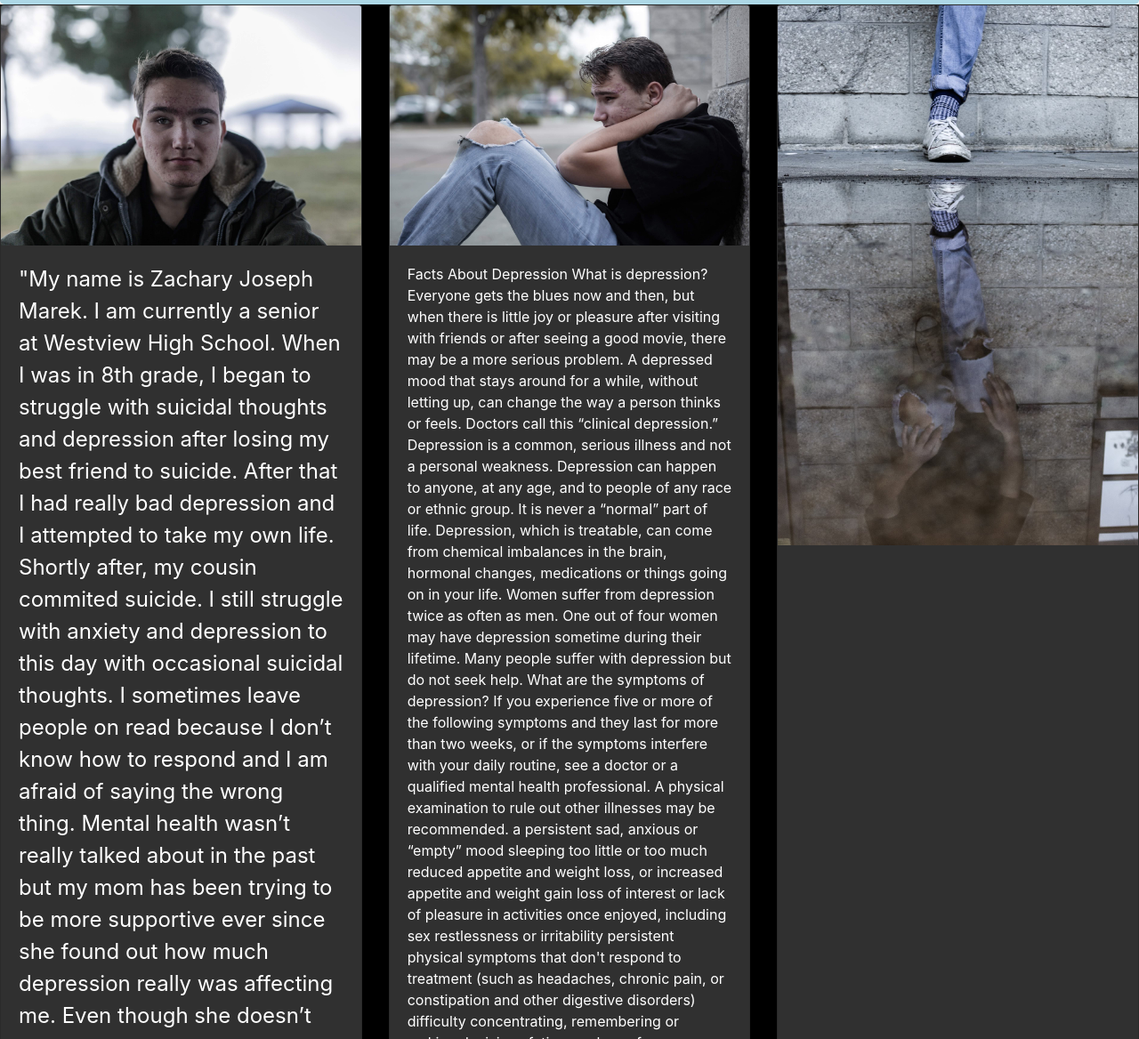
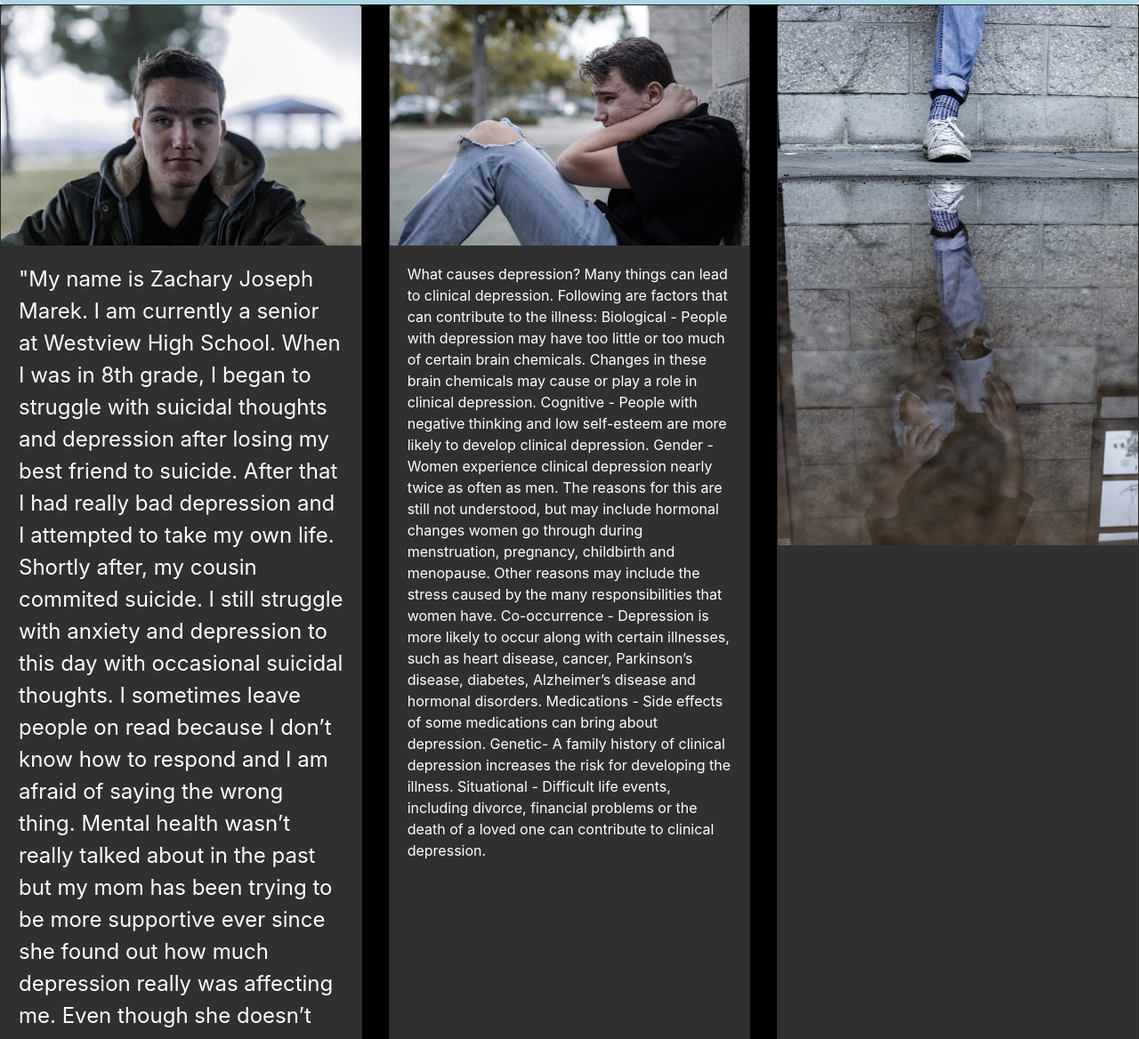
Before and after one commit to WVCS/aXa, a plain HTML site: page index.html in a window 1280 px wide. Shown: the part 331-1499 px from the top of the page at 89% size. Drawn offline with nearby package versions, Linux system fonts and the light colour scheme.

Commit message:
Update index.html

```diff
--- a/index.html
+++ b/index.html
@@ -41,40 +41,22 @@
     <img src="Social Advocacy - Mental Health_-2.jpg" class="card-img-top" alt="...">
     <div class="card-body">
       <p class="card-text">
-Facts About Depression
-
-What is depression?
-
-Everyone gets the blues now and then, but when there is little joy or pleasure after visiting with friends or after seeing a good movie, there may be a more serious problem. A depressed mood that stays around for a while, without letting up, can change the way a person thinks or feels. Doctors call this “clinical depression.”
-
-Depression is a common, serious illness and not a personal weakness. Depression can happen to anyone, at any age, and to people of any race or ethnic group. It is never a “normal” part of life. Depression, which is treatable, can come from chemical imbalances in the brain, hormonal changes, medications or things going on in your life.
-
-Women suffer from depression twice as often as men. One out of four women may have depression sometime during their lifetime. Many people suffer with depression but do not seek help.
-
-What are the symptoms of depression?
-
-If you experience five or more of the following symptoms and they last for more than two weeks, or if the symptoms interfere with your daily routine, see a doctor or a qualified mental health professional. A physical examination to rule out other illnesses may be recommended.
-
-a persistent sad, anxious or “empty” mood
-sleeping too little or too much
-reduced appetite and weight loss, or increased appetite and weight gain
-loss of interest or lack of pleasure in activities once enjoyed, including sex
-restlessness or irritability
-persistent physical symptoms that don't respond to treatment (such as headaches, chronic pain, or constipation and other digestive disorders)
-difficulty concentrating, remembering or making decisions
-fatigue or loss of energy
-feeling guilty, hopeless or worthless
-thoughts of death or suicide
 What causes depression?
 
 Many things can lead to clinical depression. Following are factors that can contribute to the illness:
 
             Biological - People with depression may have too little or too much of certain brain chemicals. Changes in these brain chemicals may cause or play a role in clinical depression.
+
             Cognitive - People with negative thinking and low self-esteem are more likely to develop clinical depression.
+
             Gender - Women experience clinical depression nearly twice as often as men. The reasons for this are still not understood, but may include hormonal changes women go through during menstruation, pregnancy, childbirth and menopause. Other reasons may include the stress caused by the many responsibilities that women have.
+
             Co-occurrence - Depression is more likely to occur along with certain illnesses, such as heart disease, cancer, Parkinson’s disease, diabetes, Alzheimer’s disease and hormonal disorders.
+
             Medications - Side effects of some medications can bring about depression.
+
             Genetic- A family history of clinical depression increases the risk for developing the illness.
+
             Situational - Difficult life events, including divorce, financial problems or the death of a loved one can contribute to clinical depression.
 </p>
     </div>
```
Lines whose indentation alone changed are shown as unchanged.
